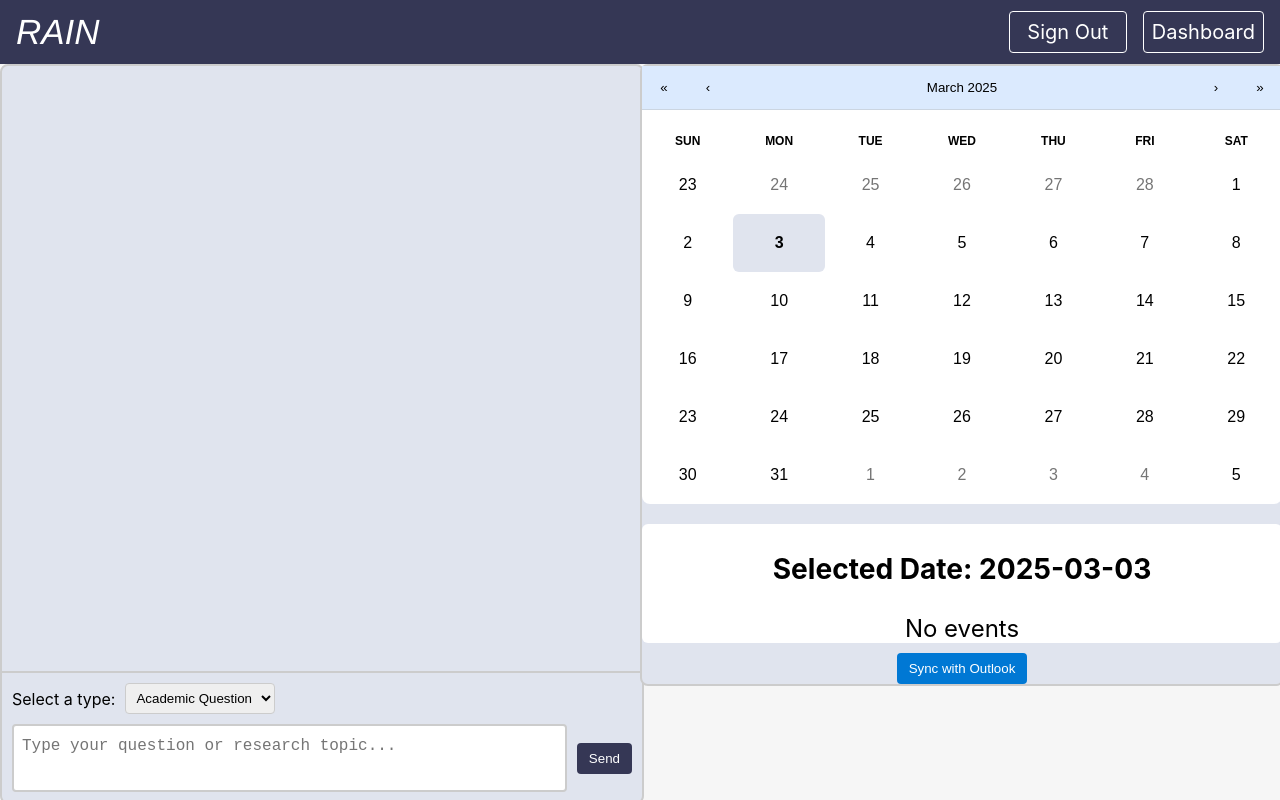
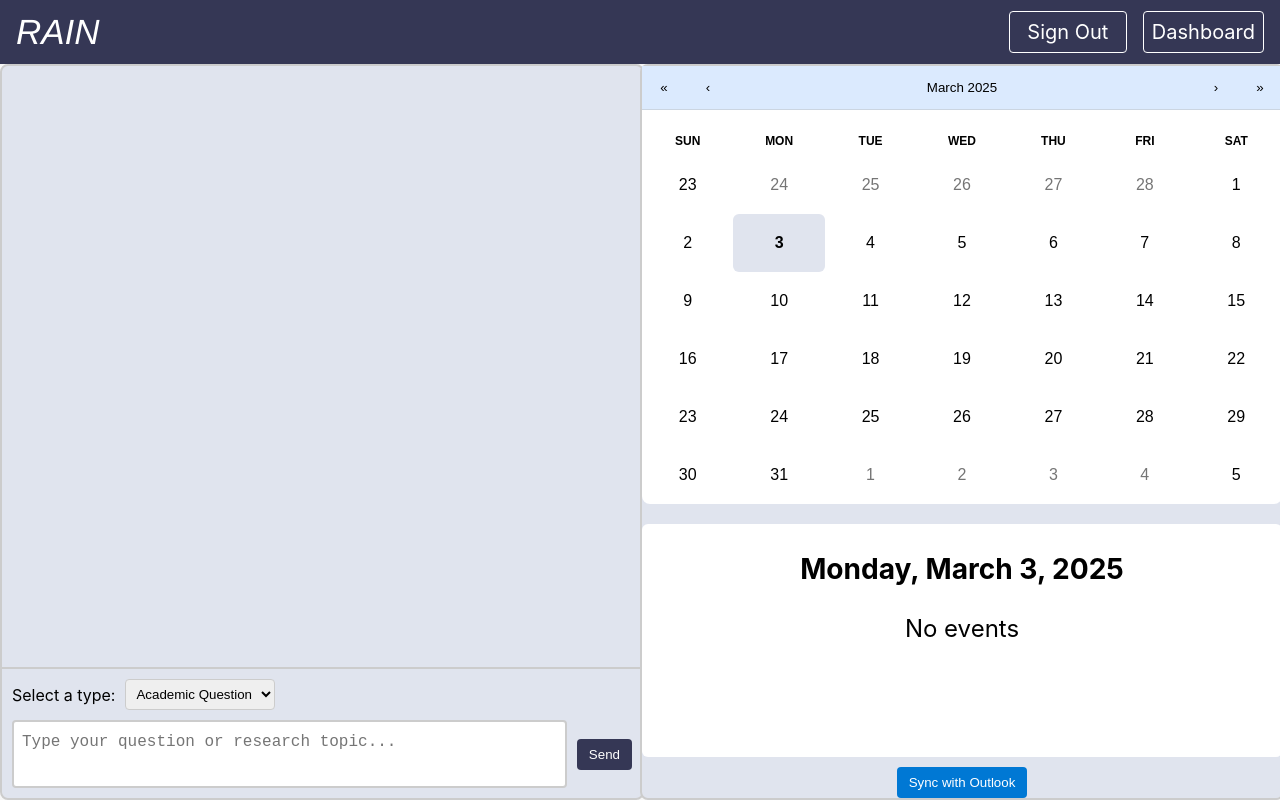
Before and after one commit to CS4800-02-Group-Project/RAIN_project, a React (Create React App) app: page /dashboard in a window 1280 px wide. Built offline with nearby package versions, Linux system fonts and the light colour scheme.

Commit message:
Cleaned up frontend

```diff
--- a/src/components/Calendar.js
+++ b/src/components/Calendar.js
@@ -219,7 +219,14 @@ export default function InteractiveCalendar() {
                         tileClassName={tileClassName}
                     />
                     <EventDetails>
-                        <h3>Selected Date: {selectedDate.toISOString().split('T')[0]}</h3>
+                        <h3>
+                            {selectedDate.toLocaleDateString("en-US", {
+                                weekday: "long",
+                                month: "long",
+                                day: "numeric",
+                                year: "numeric",
+                            })}
+                        </h3>
                         {error ? (
                             <ErrorMessage>{error}</ErrorMessage>
                         ) : (
@@ -320,6 +327,8 @@ const CalendarContainer = styled.div`
     flex-direction: column;
     align-items: center;
     width: 100%;
+    height: 100%;
+    flex: 1;
     border: 2px solid #ccc;
     border-radius: 8px;
     background: #E0E4EE;
--- a/src/components/PromptMenu.js
+++ b/src/components/PromptMenu.js
@@ -100,6 +100,12 @@ export default function PromptMenu() {
                     onChange={(e) => setInput(e.target.value)}
                     placeholder="Type your question or research topic..."
                     disabled={isLoading}
+                    onKeyDown={(e) => {
+                        if (e.key === "Enter") {
+                          e.preventDefault();
+                          handleSend();
+                        }
+                    }}
                 />
                 <SendButton onClick={handleSend} disabled={isLoading}>
                     {isLoading ? 'Sending...' : 'Send'}
@@ -108,68 +114,6 @@ export default function PromptMenu() {
         </ChatContainer>
     );
 }
-
-
-// const ChatContainer = styled.div`
-//     display: flex;
-//     flex-direction: column;
-//     width: 500px;
-//     height: 550px;
-//     border: 2px solid #ccc;
-//     border-radius: 8px;
-//     background: #E0E4EE;
-//     padding: 10px;
-// `;
-
-// const ChatHistory = styled.div`
-//     flex: 1;
-//     overflow-y: auto;
-//     padding: 10px;
-//     border-bottom: 2px solid #ccc;
-// `;
-
-// const Message = styled.div`
-//     background: ${(props) => (props.sender === "User" ? "#353755" : "#777")};
-//     color: white;
-//     padding: 8px;
-//     border-radius: 8px;
-//     margin: 5px 0;
-//     align-self: ${(props) => (props.sender === "User" ? "flex-end" : "flex-start")};
-//     max-width: 90%;
-// `;
-
-// const InputContainer = styled.div`
-//     display: flex;
-//     padding: 10px;
-//     gap: 10px;
-// `;
-
-// const ChatInput = styled.input`
-//     flex: 1;
-//     padding: 8px;
-//     border: 2px solid #ccc;
-//     border-radius: 4px;
-//     &:disabled {
-//         background-color: #f0f0f0;
-//         cursor: not-allowed;
-//     }
-// `;
-
-// const SendButton = styled.button`
-//     background: #353755;
-//     color: white;
-//     border: none;
-//     padding: 8px 12px;
-//     border-radius: 4px;
-//     cursor: pointer;
-//     &:hover {
-//         background: #555;
-//     }
-//     &:disabled {
-//         background: #999;
-//         cursor: not-allowed;
-//     }
-// `;
 
 const ChatContainer = styled.div`
     display: flex;
--- a/src/pages/Dashboard.js
+++ b/src/pages/Dashboard.js
@@ -23,46 +23,9 @@ const Dashboard = () => {
     )
 }
 
-// const Content = styled.div`
-//   background-color:rgb(246, 246, 246);
-//   /* background-color:rgb(15, 22, 53); */
-//   min-height: 100vh;
-// `;
-
-// const PageContainer = styled.div`
-//   display: flex;
-//   justify-content: center;
-//   align-items: center;
-//   flex-grow: 1;
-//   padding: 50px;
-//   gap: 20px;
-//   max-width: 1200px;
-//   margin: 0 auto;
-//   padding-top: 100px;
-
-//   @media (max-width: 1150px) {
-//     flex-direction: column;
-//     align-items: center; /
-//   }
-// `;
-
-// const Section = styled.div`
-//   display: flex;
-//   justify-content: center;
-//   align-items: center;
-//   flex: 1;
-//   min-width: 400px;
-//   min-height: 500px;
-//   height: 550px;
-//   padding: 20px;
-//   background: white;
-//   border-radius: 8px;
-//   box-shadow: 0 2px 4px rgba(0, 0, 0, 0.1);
-//   background-color:rgb(82, 84, 119);
-
 const Content = styled.div`
   background-color: #f6f6f6;
-  min-height: 100vh;
+  height: 100vh;
   display: flex;
   flex-direction: column;
 `;
@@ -78,6 +41,8 @@ const PageContainer = styled.div`
 const Section = styled.div`
   width: 50%;
   box-sizing: border-box;
+  display: flex;
+  flex-direction: column;
 ;
 
 
```
